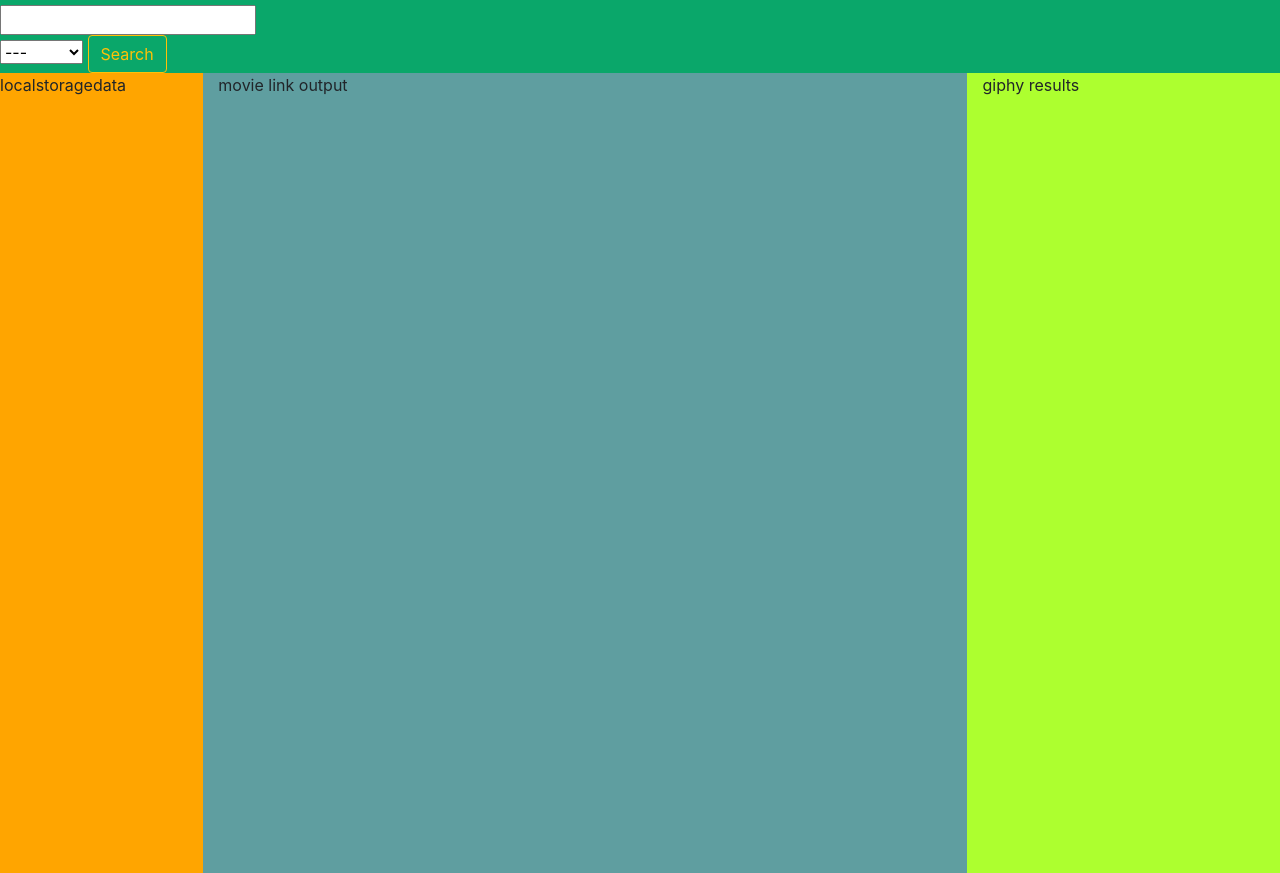
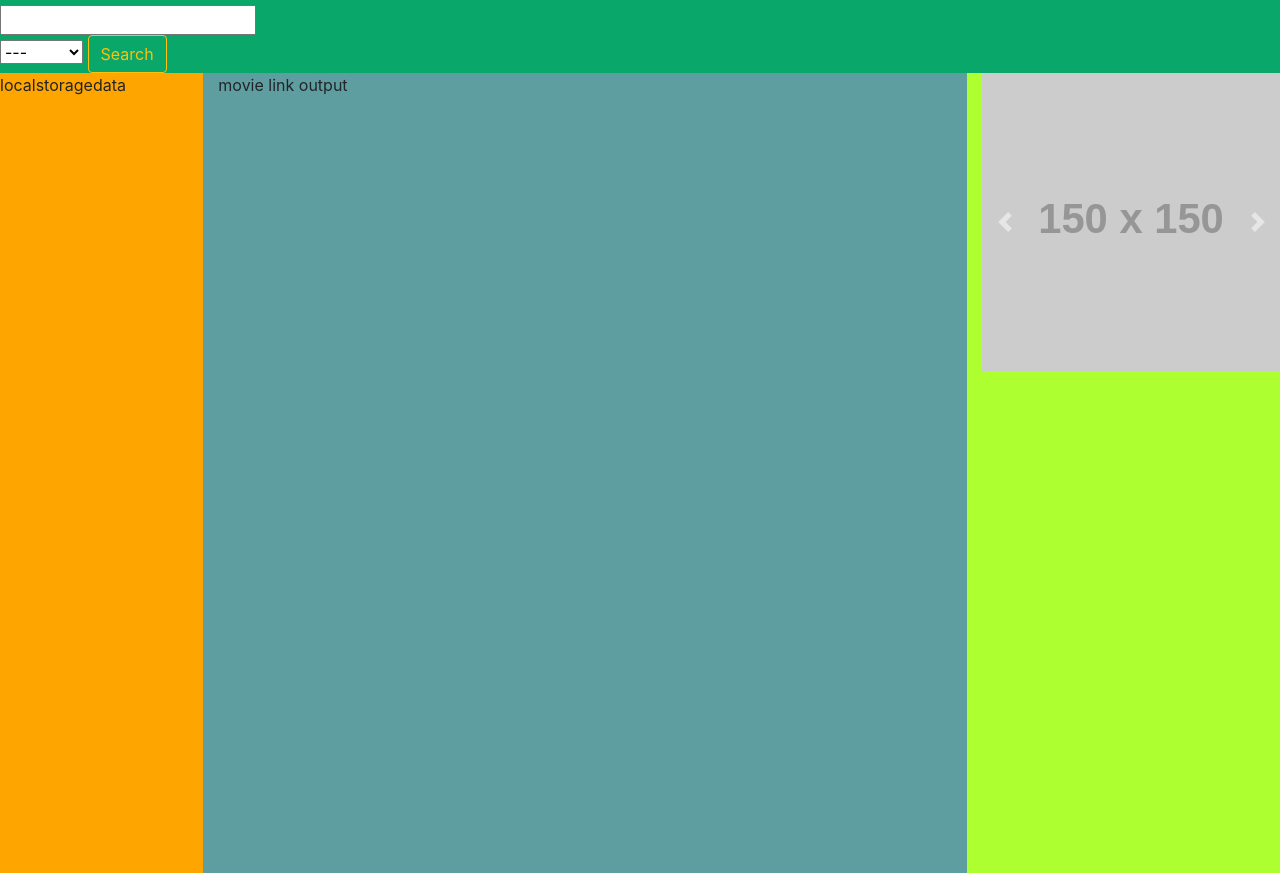
Before and after one commit to jasminbouasavatdy/binge-watching, a plain HTML site: page searching-page.html in a window 1280 px wide. Shown: the part 51-924 px from the top of the page. Drawn offline with nearby package versions, Linux system fonts and the light colour scheme; placeholder pictures from the web are drawn by us.

Commit message:
placeholder img

```diff
--- a/searching-page.html
+++ b/searching-page.html
@@ -11,7 +11,6 @@
       integrity="sha384-zCbKRCUGaJDkqS1kPbPd7TveP5iyJE0EjAuZQTgFLD2ylzuqKfdKlfG/eSrtxUkn"
       crossorigin="anonymous"
     />
-
     <title>Binge-watching Search</title>
   </head>
   <body>
@@ -34,7 +33,55 @@
     <div class="row">
       <div id="aside-left" class="col-2">localstoragedata</div>
       <div id="center-div" class="col-7">movie link output</div>
-      <div id="aside-right" class="col-3">giphy results</div>
+      <div id="aside-right" class="col-3">
+        <div
+          id="carouselExampleInterval"
+          class="carousel slide"
+          data-ride="carousel"
+        >
+          <div class="carousel-inner">
+            <div class="carousel-item active" data-interval="10000">
+              <img
+                src="https://via.placeholder.com/150"
+                class="d-block w-100"
+                alt="..."
+              />
+            </div>
+            <div class="carousel-item" data-interval="2000">
+              <img
+                src="https://via.placeholder.com/150"
+                class="d-block w-100"
+                alt="..."
+              />
+            </div>
+            <div class="carousel-item">
+              <img
+                src="https://via.placeholder.com/150"
+                class="d-block w-100"
+                alt="..."
+              />
+            </div>
+          </div>
+          <button
+            class="carousel-control-prev"
+            type="button"
+            data-target="#carouselExampleInterval"
+            data-slide="prev"
+          >
+            <span class="carousel-control-prev-icon" aria-hidden="true"></span>
+            <span class="sr-only">Previous</span>
+          </button>
+          <button
+            class="carousel-control-next"
+            type="button"
+            data-target="#carouselExampleInterval"
+            data-slide="next"
+          >
+            <span class="carousel-control-next-icon" aria-hidden="true"></span>
+            <span class="sr-only">Next</span>
+          </button>
+        </div>
+      </div>
     </div>
 
     <script src="./assets/js/script.js"></script>
```
